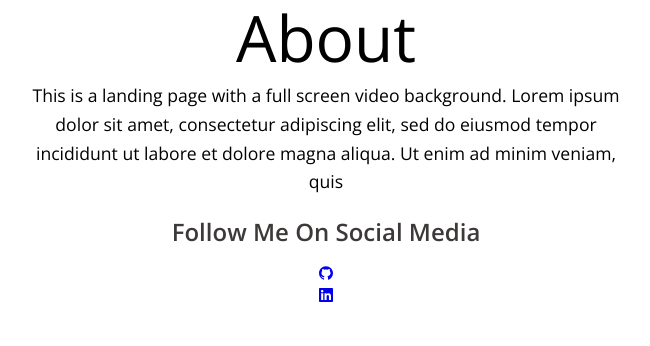
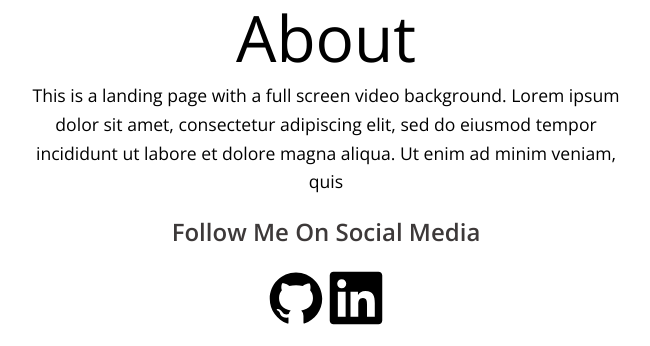
Before and after one commit to Yadiel-Otero/landing-page01, a plain HTML site: page index.html in a window 1280 px wide. Shown: the part 846-1192 px from the top of the page, without its empty margins (314-964 px from the left). Before the commit the page ends 1154 px from the top, so only its background shows below. Drawn offline with nearby package versions, Linux system fonts and the light colour scheme.

Commit message:
Temporary inline css, deletion of extra branch, renaming of master branch to main

```diff
--- a/index.html
+++ b/index.html
@@ -27,6 +27,7 @@
             adipiscing elit, sed do eiusmod tempor incididunt ut labore et dolore magna aliqua.
             Ut enim ad minim veniam, quis </p>
         <h3>Follow Me On Social Media</h2>
+            <div style="display: flex">
                 <a target="_blank" href="https://github.com/Yadiel-Otero">
                     <i><svg stroke="currentColor" fill="currentColor" stroke-width="0" viewBox="0 0 1024 1024" height="1em"
                             width="1em" xmlns="http://www.w3.org/2000/svg">
@@ -41,7 +42,8 @@
                     <i>
                         <svg stroke="currentColor" fill="currentColor" stroke-width="0" viewBox="0 0 448 512" height="1em" width="1em" xmlns="http://www.w3.org/2000/svg"><path d="M416 32H31.9C14.3 32 0 46.5 0 64.3v383.4C0 465.5 14.3 480 31.9 480H416c17.6 0 32-14.5 32-32.3V64.3c0-17.8-14.4-32.3-32-32.3zM135.4 416H69V202.2h66.5V416zm-33.2-243c-21.3 0-38.5-17.3-38.5-38.5S80.9 96 102.2 96c21.2 0 38.5 17.3 38.5 38.5 0 21.3-17.2 38.5-38.5 38.5zm282.1 243h-66.4V312c0-24.8-.5-56.7-34.5-56.7-34.6 0-39.9 27-39.9 54.9V416h-66.4V202.2h63.7v29.2h.9c8.9-16.8 30.6-34.5 62.9-34.5 67.2 0 79.7 44.3 79.7 101.9V416z"></path></svg>
                     </i>
-            </a>
+                </a></div>
+
     </section>
 </body>
 
```
Lines whose indentation alone changed are shown as unchanged.
